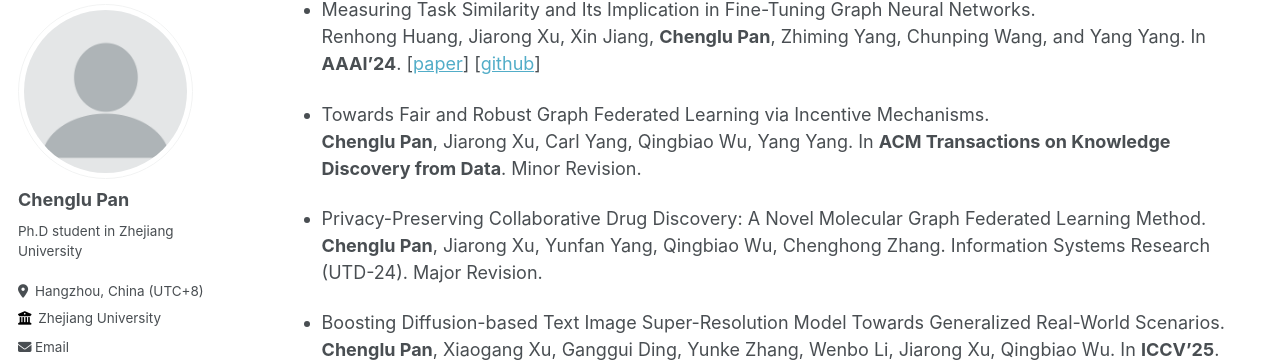
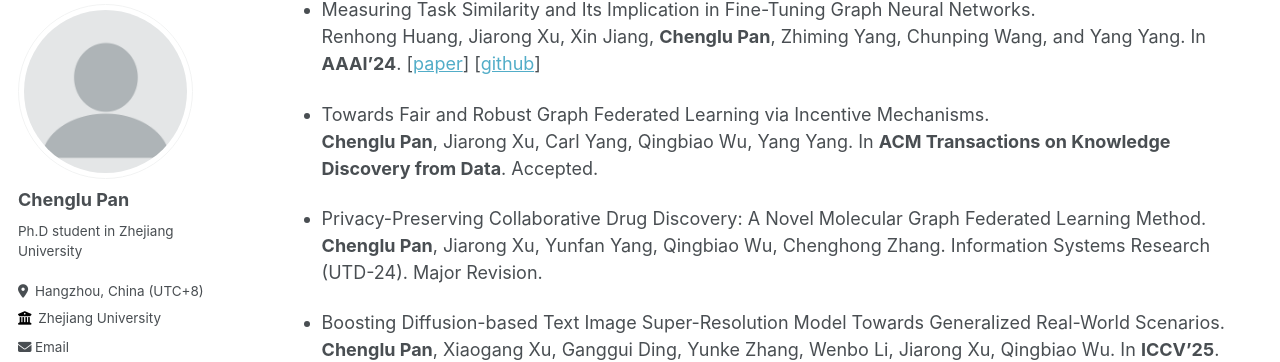
Before and after one commit to Chenglu0426/Chenglu0426.github.io, a Jekyll site: the page built from _pages/cv.md, in a window 1280 px wide and 900 px high, scrolled down 375 px. Shown: the part 102-464 px from the top of the window. Built offline with Jekyll 4.4.1, drawn with Linux system fonts in a browser that asks for light colours; some web fonts are replaced.

Commit message:
Update cv.md

```diff
--- a/_pages/cv.md
+++ b/_pages/cv.md
@@ -27,7 +27,7 @@ Publications
    <br />Renhong Huang, Jiarong Xu, Xin Jiang, **Chenglu Pan**, Zhiming Yang, Chunping Wang, and Yang Yang. In **AAAI'24**.  [[paper](https://yangy.org/works/gnn/AAAI24_Measuring.pdf)] [[github](https://github.com/renH2/Bridge-Tune)]
 
 * Towards Fair and Robust Graph Federated Learning via Incentive Mechanisms.
-  <br />**Chenglu Pan**, Jiarong Xu, Carl Yang, Qingbiao Wu, Yang Yang. In **ACM Transactions on Knowledge Discovery from Data**. Minor Revision.
+  <br />**Chenglu Pan**, Jiarong Xu, Carl Yang, Qingbiao Wu, Yang Yang. In **ACM Transactions on Knowledge Discovery from Data**. Accepted.
 
 * Privacy-Preserving Collaborative Drug Discovery: A Novel Molecular Graph Federated Learning Method.
   <br />**Chenglu Pan**, Jiarong Xu, Yunfan Yang, Qingbiao Wu, Chenghong Zhang. Information Systems Research (UTD-24). Major Revision.
```
